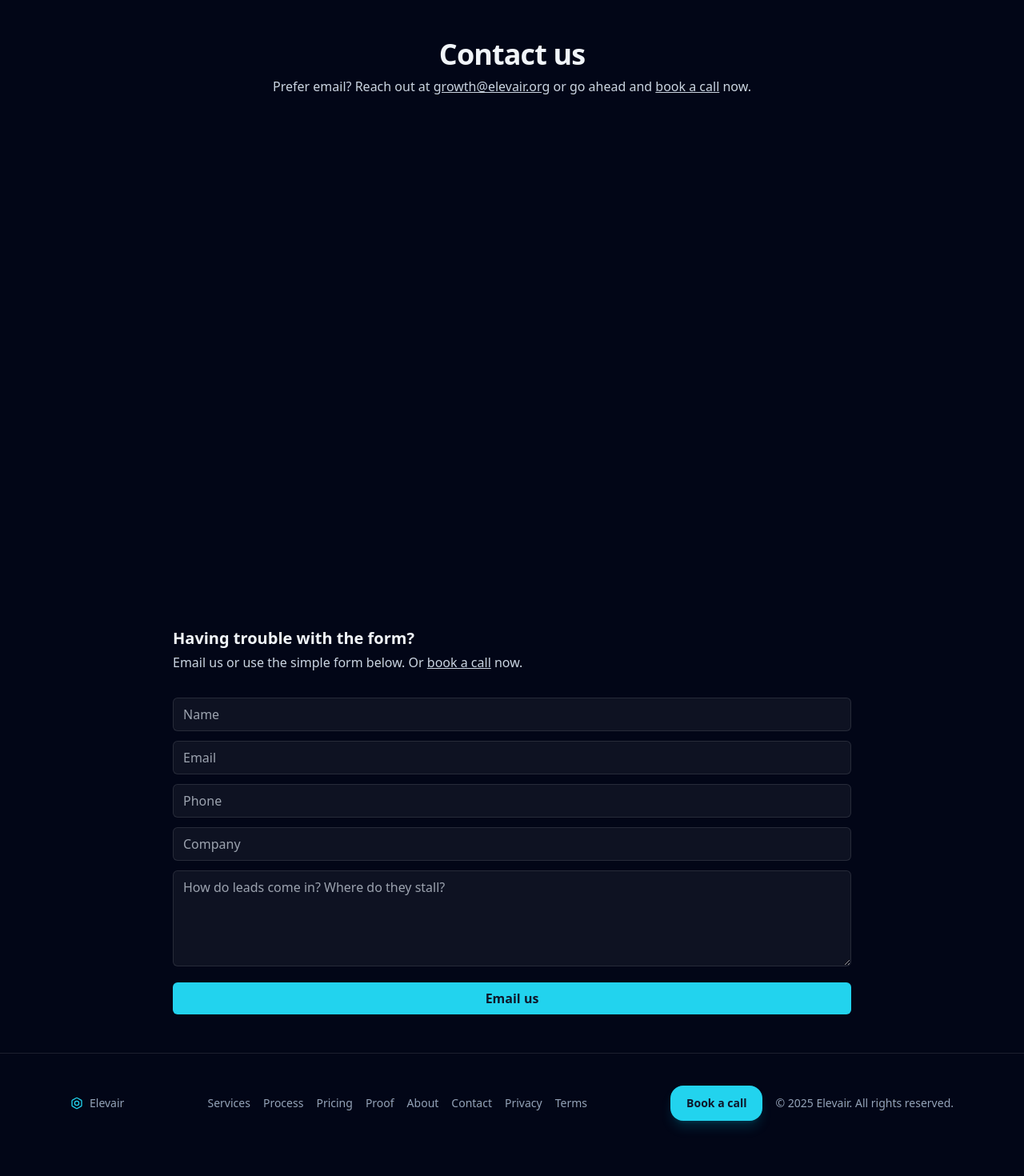
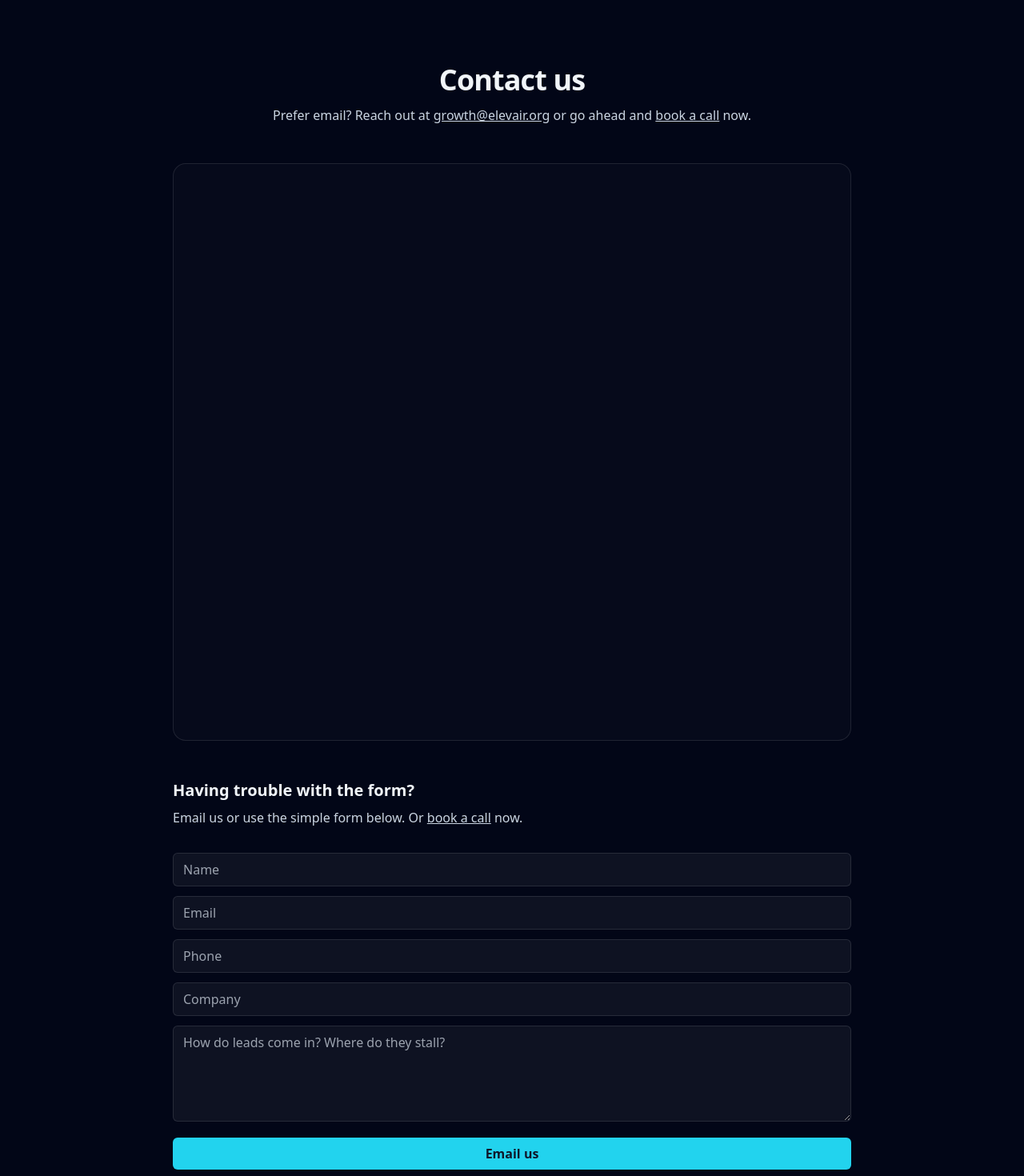
Before and after one commit to campbellhendee/elevair-clean, a Next.js app: page /contact in a window 1280 px wide. Shown: the top 1470 px of the page at 80% size. Before the commit the page ends 1441 px from the top, so only its background shows below. Built offline with nearby package versions, Linux system fonts and the light colour scheme; no server answers.

Commit message:
Contact: improve spacing, container, and iframe height; add bottom padding to avoid sticky CTA overlap

```diff
--- a/app/contact/page.tsx
+++ b/app/contact/page.tsx
@@ -14,27 +14,30 @@ export default function ContactPage() {
   }, [base, qs]);
   return (
     <main className="min-h-screen bg-slate-950 text-slate-100">
-      <div className="mx-auto w-full max-w-4xl px-6 py-12">
+      <div className="mx-auto w-full max-w-4xl px-6 py-14 md:py-20 pb-28">
         <h1 className="text-3xl md:text-4xl font-bold tracking-tight text-center">Contact us</h1>
-        <p className="text-center text-slate-300 mt-2">
+        <p className="text-center text-slate-300 mt-3">
           Prefer email? Reach out at{' '}
           <a className="underline" href={`mailto:${email}`}>{email ? email : 'Growth@Elevair.org'}</a>
           {' '}or go ahead and <Link className="underline" href="/book">book a call</Link> now.
         </p>
+        <div className="mt-10 md:mt-12 rounded-2xl border border-white/10 bg-white/[.02] overflow-hidden">
           <iframe
             data-tally-src={url}
             width="100%"
-          height="600"
+            height="720"
             frameBorder="0"
             marginHeight={0}
             marginWidth={0}
             title="Contact form"
-          className="mt-8"
+            className="w-full block"
           />
+        </div>
         <script async src="https://tally.so/widgets/embed.js"></script>
-        <div className="mt-8">
+
+        <div className="mt-10 md:mt-12">
           <h2 className="text-xl font-semibold">Having trouble with the form?</h2>
-  <p className="text-slate-300 mt-1">Email us or use the simple form below. Or <Link href="/book" className="underline">book a call</Link> now.</p>
+          <p className="text-slate-300 mt-2">Email us or use the simple form below. Or <Link href="/book" className="underline">book a call</Link> now.</p>
           <FallbackForm email={email} />
         </div>
       </div>
```
Lines whose indentation alone changed are shown as unchanged.
